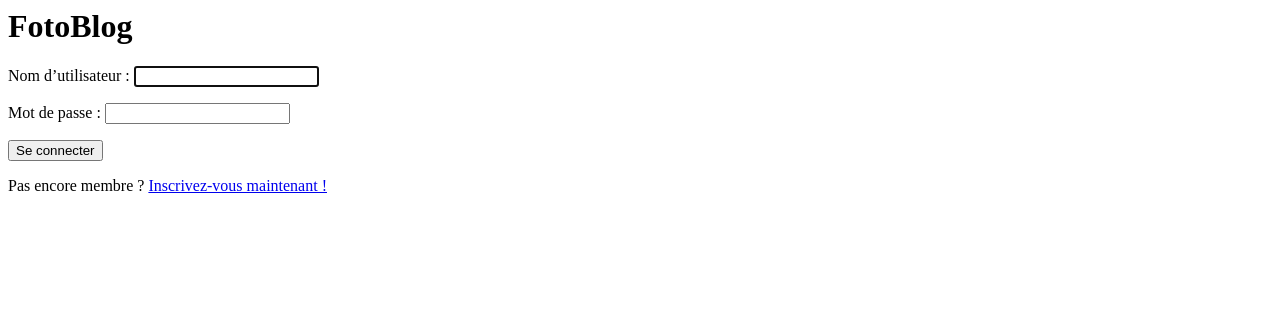
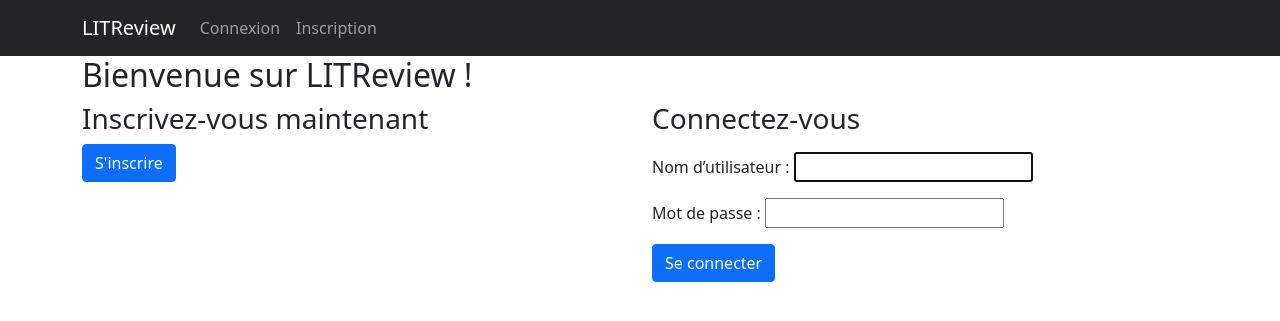
Before and after one commit to Wil31/LITReview-app, a Django app: page / in a window 1280 px wide. Shown: the top 321 px of the page. Run offline with Django 4.2, Linux system fonts and the light colour scheme; some libraries are stand-ins or nearby versions.

Commit message:
Added bootstrap and landing page

```diff
--- /dev/null
+++ b/authentication/templates/authentication/landing.html
@@ -0,0 +1,29 @@
+{% extends 'base.html' %}
+{% block content %}
+    <div class="container">
+        <div class="row">
+            <div class="jumbotron">
+                <h2>Bienvenue sur LITReview !</h2>
+            </div>
+        </div>
+    </div>
+    <div class="container">
+        <div class="row">
+            <div class="col-12 col-lg-6">
+                <h3>Inscrivez-vous maintenant</h3>
+                <a class="btn btn-primary" href="{% url 'signup' %}" role="button">S'inscrire</a>
+            </div>
+            <div class="col-12 col-lg-6">
+                <h3>Connectez-vous</h3>
+                <p>
+                    {{ message }}
+                </p>
+                <form method="post">
+                    {{ form.as_p }}
+                    {% csrf_token %}
+                    <button type="submit" class="btn btn-primary">Se connecter</button>
+                </form>
+            </div>
+        </div>
+    </div>
+{% endblock content %}
--- a/authentication/templates/authentication/login.html
+++ /dev/null
@@ -1,14 +0,0 @@
-{% extends 'base.html' %}
-{% block content %}
-    <p>
-        {{ message }}
-    </p>
-    <form method="post">
-        {{ form.as_p }}
-        {% csrf_token %}
-        <button type="submit">Se connecter</button>
-    </form>
-    <p>
-        Pas encore membre ? <a href="{% url 'signup' %}">Inscrivez-vous maintenant !</a>
-    </p>
-{% endblock content %}
--- a/litreview/settings.py
+++ b/litreview/settings.py
@@ -137,7 +137,7 @@ DEFAULT_AUTO_FIELD = 'django.db.models.BigAutoField'
 
 AUTH_USER_MODEL = 'authentication.User'
 
-LOGIN_URL = 'login'
+LOGIN_URL = 'landing'
 
 LOGIN_REDIRECT_URL = 'home'
 LOGOUT_REDIRECT_URL = LOGIN_URL
--- a/litreview/urls.py
+++ b/litreview/urls.py
@@ -23,9 +23,9 @@ import blog.views
 urlpatterns = [
     path('admin/', admin.site.urls),
     path('', LoginView.as_view(
-        template_name='authentication/login.html',
+        template_name='authentication/landing.html',
         redirect_authenticated_user=True,
-    ), name='login'),
+    ), name='landing'),
     path('logout/', LogoutView.as_view(), name='logout'),
     path('home/', blog.views.home, name='home'),
     path('change-password', PasswordChangeView.as_view(
--- a/templates/base.html
+++ b/templates/base.html
@@ -1,19 +1,74 @@
-<html>
+<!doctype html>
+<html lang="en">
     <head>
-        <title>FotoBlog</title>
+        <!-- Required meta tags -->
+        <meta charset="utf-8">
+        <meta name="viewport"
+              content="width=device-width, initial-scale=1, shrink-to-fit=no">
+        <!-- Bootstrap CSS -->
+        <link href="https://cdn.jsdelivr.net/npm/bootstrap@5.1.3/dist/css/bootstrap.min.css"
+              rel="stylesheet"
+              integrity="sha384-1BmE4kWBq78iYhFldvKuhfTAU6auU8tT94WrHftjDbrCEXSU1oBoqyl2QvZ6jIW3"
+              crossorigin="anonymous">
+        <title>LITReview</title>
     </head>
     <body>
-        <h1>FotoBlog</h1>
-        {% block content %}
-        {% endblock content %}
-        {% if user.is_authenticated %}
-            <p>
-                Vous etes connecte en tant que {{ request.user }}.
-                <a href="{% url 'logout' %}">Se deconnecter</a>
-                <p>
-                    <a href="{% url 'password_change' %}">Changer le mot de passe</a>
-                </p>
-            </p>
-        {% endif %}
+        <!-- Header -->
+        <div class="bg-dark">
+            <div class="container">
+                <div class="row">
+                    <nav class="col navbar navbar-expand-lg navbar-dark">
+                        <a class="navbar-brand" href="{% url 'home' %}">LITReview</a>
+                        <button class="navbar-toggler"
+                                type="button"
+                                data-toggle="collapse"
+                                data-target="#navbarContent"
+                                aria-controls="navbarSupportedContent"
+                                aria-expanded="false"
+                                aria-label="Toggle navigation">
+                            <span class="navbar-toggler-icon"></span>
+                        </button>
+                        <div id="navbarContent" class="collapse navbar-collapse">
+                            <ul class="navbar-nav">
+                                {% if not user.is_authenticated %}
+                                    <li class="nav-item active">
+                                        <a class="nav-link" href="{% url 'landing' %}">Connexion</a>
+                                    </li>
+                                    <li class="nav-item active">
+                                        <a class="nav-link" href="{% url 'signup' %}">Inscription</a>
+                                    </li>
+                                {% endif %}
+                                {% if user.is_authenticated %}
+                                    <li class="nav-item">
+                                        <a class="nav-link" href="#">Flux</a>
+                                    </li>
+                                    <li class="nav-item">
+                                        <a class="nav-link" href="#">Posts</a>
+                                    </li>
+                                    <li class="nav-item">
+                                        <a class="nav-link" href="#">Abonnements</a>
+                                    </li>
+                                    <li class="nav-item">
+                                        <a class="nav-link" href="{% url 'password_change' %}">Changer MDP</a>
+                                    </li>
+                                    <li class="nav-item">
+                                        <a class="nav-link" href="{% url 'logout' %}">Se deconnecter ({{ request.user }})</a>
+                                    </li>
+                                {% endif %}
+                            </ul>
+                        </div>
+                    </nav>
+                </div>
+            </div>
+        </div>
+        <div class="container">
+            <div class="row">
+                {% block content %}
+                {% endblock content %}
+            </div>
+        </div>
+        <script src="https://code.jquery.com/jquery-3.4.1.slim.min.js" integrity="sha384-J6qa4849blE2+poT4WnyKhv5vZF5SrPo0iEjwBvKU7imGFAV0wwj1yYfoRSJoZ+n" crossorigin="anonymous"></script>
+        <script src="https://cdn.jsdelivr.net/npm/popper.js@1.16.0/dist/umd/popper.min.js" integrity="sha384-Q6E9RHvbIyZFJoft+2mJbHaEWldlvI9IOYy5n3zV9zzTtmI3UksdQRVvoxMfooAo" crossorigin="anonymous"></script>
+        <script src="https://stackpath.bootstrapcdn.com/bootstrap/4.4.1/js/bootstrap.min.js" integrity="sha384-wfSDF2E50Y2D1uUdj0O3uMBJnjuUD4Ih7YwaYd1iqfktj0Uod8GCExl3Og8ifwB6" crossorigin="anonymous"></script>
     </body>
 </html>
```
